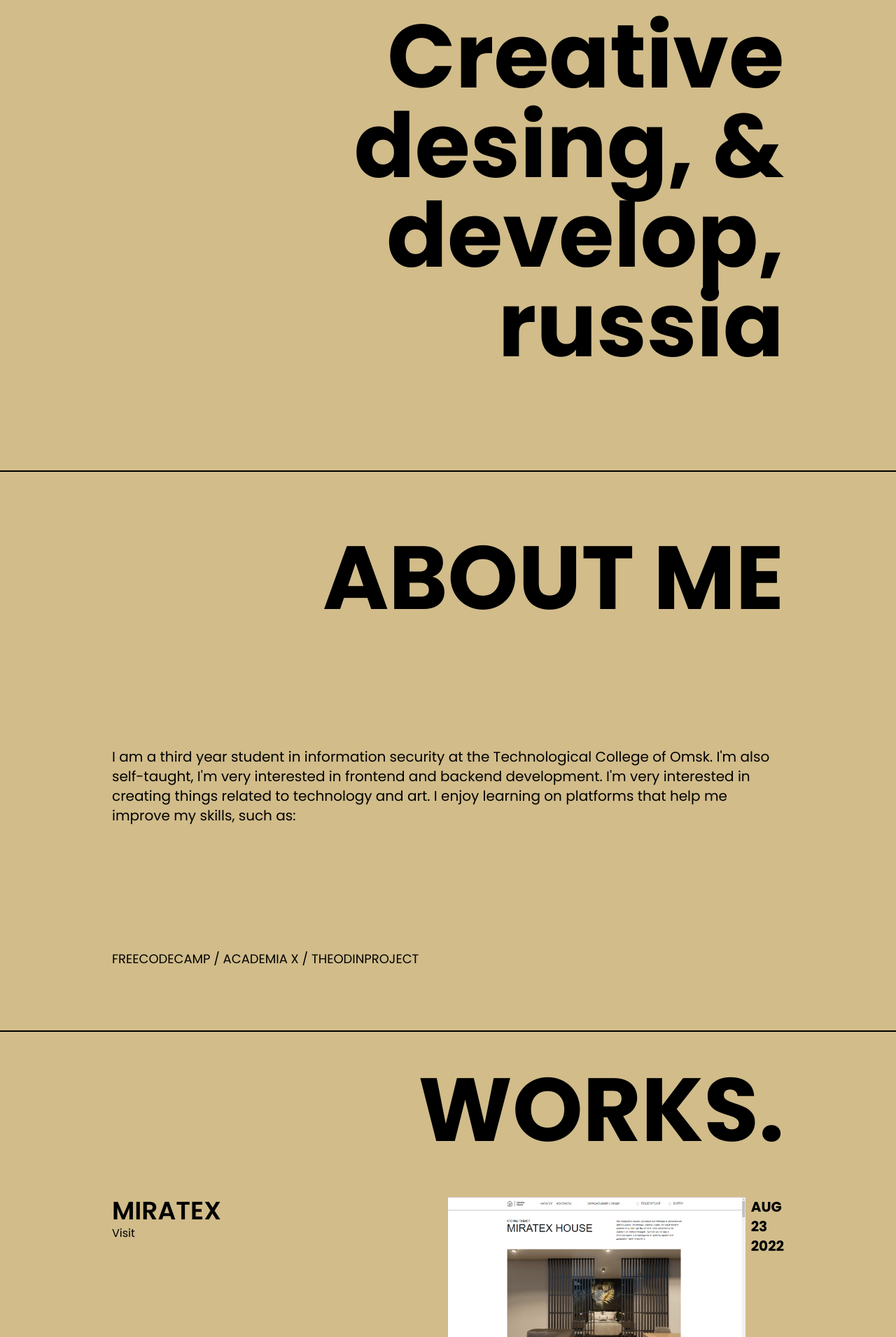
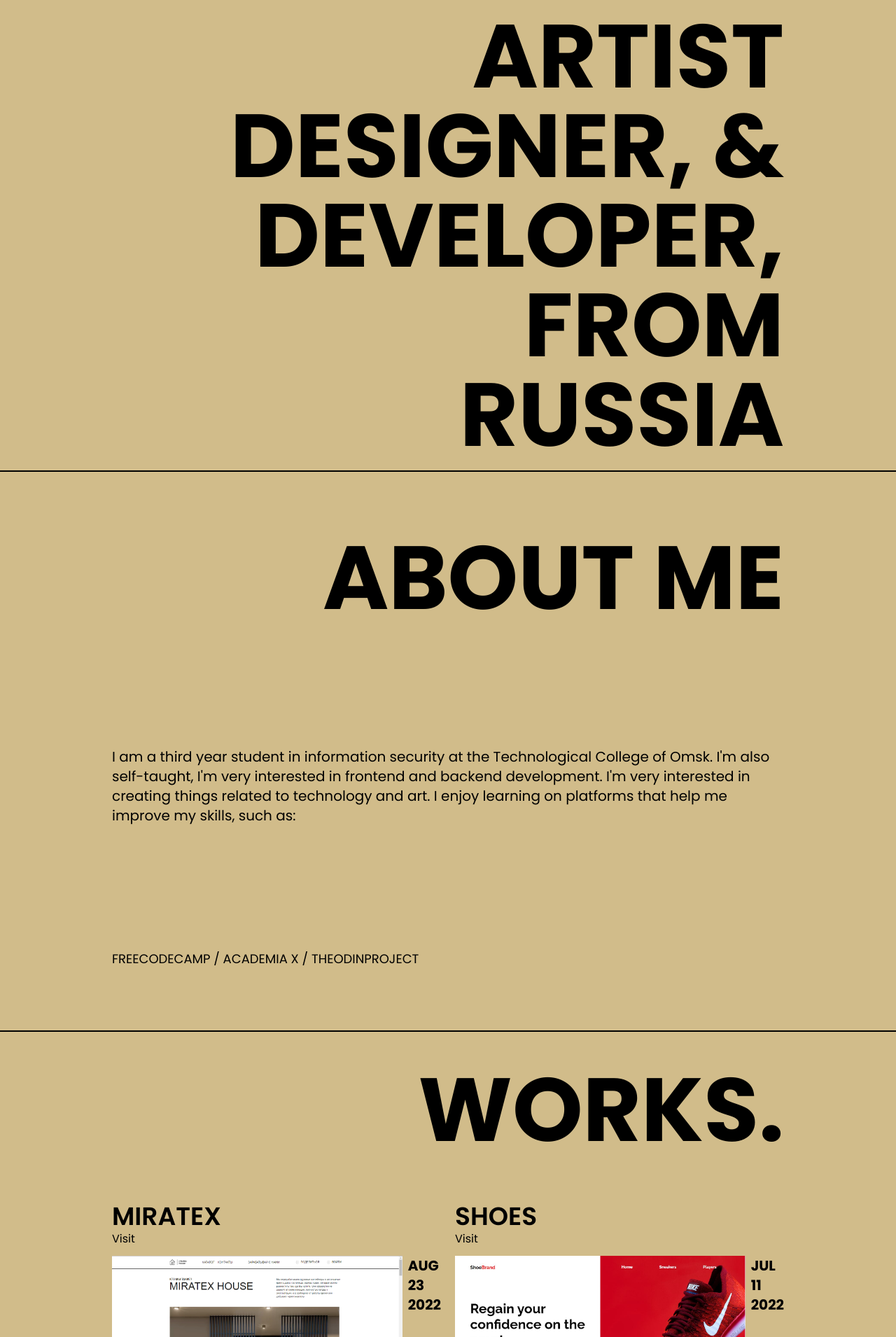
Before and after one commit to latushko1/Egor-homepage, a Next.js app: page / in a window 1280 px wide. Shown: the part 190-2100 px from the top of the page at 70% size. Built offline with nearby package versions, Linux system fonts and the light colour scheme.

Commit message:
added anomation

```diff
--- a/components/footer.js
+++ b/components/footer.js
@@ -5,15 +5,15 @@ function Footer() {
   return (
     <div>
         <footer className='grid grid-cols-2 md:grid-cols-[180px_1fr_180px] bg-primary'>
-        <Link href='/'>
+        <Link href='#links'>
             <a className='flex align-middle items-center border-black border-r-2 justify-center py-4 text-xl uppercase font-bold'>
                 Latushko 1
             </a>
         </Link>
 
-        <Link href='/'>
+        <Link href='#links'>
             <a className='md:col-start-3 md:border-l-2 border-black flex gap-2 text-lg justify-center items-center
-            bg-yellow-300 hover:bg-yellow-500 ease-in-out duration-100'>
+            bg-primary hover:bg-yellow-500 ease-in-out duration-100'>
                  <svg xmlns="http://www.w3.org/2000/svg" fill="none" viewBox="0 0 24 24" strokeWidth={1.5} stroke="currentColor" className="w-6 h-6">
             <path strokeLinecap="round" strokeLinejoin="round" d="M17.25 8.25L21 12m0 0l-3.75 3.75M21 12H3" />
             </svg>
--- a/components/header.js
+++ b/components/header.js
@@ -1,9 +1,20 @@
 import Link from 'next/link'
 import React from 'react'
+import { motion } from 'framer-motion'
 
 function Header() {
   return (
-    <header className='grid grid-cols-2 md:grid-cols-[180px_1fr_180px] border-2 border-black bg-primary'>
+    <motion.header
+    initial={{
+        y: -50,
+        opacity:0,
+    }}
+    animate={{
+        y: 0,
+        opacity:1,
+        }}
+    transition={{ duration: 0.5 }}
+    className='grid grid-cols-2 md:grid-cols-[180px_1fr_180px] border-2 border-black bg-primary'>
 
         <Link href='/'>
             <a className='flex align-middle items-center border-black border-r-2 justify-center py-4 text-xl uppercase font-bold'>
@@ -11,7 +22,7 @@ function Header() {
             </a>
         </Link>
 
-        <Link href='/'>
+        <Link href='links'>
             <a className='md:col-start-3 md:border-l-2 border-black flex gap-2 text-lg justify-center items-center
             bg-primary hover:bg-yellow-500 ease-in-out duration-100 '>
             <svg xmlns="http://www.w3.org/2000/svg" fill="none" viewBox="0 0 24 24" strokeWidth={1.5} stroke="currentColor" className="w-6 h-6">
@@ -57,7 +68,7 @@ function Header() {
                 </li>
             </ul>
         </nav>
-    </header>
+    </motion.header>
   )
 }
 
--- a/package.json
+++ b/package.json
@@ -9,6 +9,7 @@
     "lint": "next lint"
   },
   "dependencies": {
+    "framer-motion": "^7.3.5",
     "next": "12.3.0",
     "react": "18.2.0",
     "react-dom": "18.2.0",
--- a/pages/links.js
+++ b/pages/links.js
@@ -1,23 +1,36 @@
 import React from 'react'
 import Link from 'next/link'
+import { motion } from 'framer-motion'
 
 function Links() {
   return (
-    <div id='links' className='border-b-2 border-black'>
+    <motion.div
+    initial={{
+        opacity: 0,
+        y:-30 }}
+        whileInView={{
+        opacity: 1,
+        y:0,
+        }}
+        viewport={{
+            amount:0.5
+        }}
+
+    id='links' className='border-b-2 border-black'>
         <h1 className='container text-black text-6xl uppercase font-bold lg:text-9xl text-right mt-12'>
                     links.
                 </h1>
         <div className='container mt-10 mr-10 min-h-[80vh]'>
             <ul>
                 <li>
-                    <Link href='/'>
+                    <Link href='https://www.pinterest.com/latushko1/'>
                         <a className='text-xl uppercase font-bold hover:underline'>
                             Instagram
                         </a>
                     </Link>
 
                    <li>
-                    <Link href='/'>
+                    <Link href='https://vk.com/latushko1'>
                             <a className='text-xl uppercase font-bold hover:underline'>
                                 VK
                             </a>
@@ -25,7 +38,7 @@ function Links() {
                    </li>
 
                    <li>
-                    <Link href='/'>
+                    <Link href='https://github.com/latushko1/'>
                             <a className='text-xl uppercase font-bold hover:underline'>
                                 github
                             </a>
@@ -37,7 +50,7 @@ function Links() {
 
 
 
-    </div>
+    </motion.div>
   )
 }
 
--- a/pages/main.js
+++ b/pages/main.js
@@ -1,19 +1,41 @@
 import React from 'react'
+import { motion } from 'framer-motion'
 
 
 function Main() {
   return (
 
     <div>
-        <div className='min-h-screen border-b-2 border-black grid place-items-center'>
+        <div className='min-h-screen border-b-2 border-black grid place-items-center uppercase'>
             <div className='container'>
-                <h1 className='text-black text-6xl uppecase font-bold lg:text-9xl text-right  '>
-                    Creative <span>desing,</span> & develop, <br/> russia
-                </h1>
+                <motion.h1
+                    initial={{
+                        y: -50,
+                        opacity:0,
+                    }}
+                    animate={{
+                        y: 0,
+                        opacity:1,
+                        }}
+                    transition={{ duration: 0.5 }}
+                className='text-black text-5xl uppecase font-bold lg:text-9xl text-right'>
+                    Digital Artist <span>Designer,</span> & Developer, <br/> from <br/> russia
+                </motion.h1>
             </div>
         </div>
 
-        <div id='about' className='min-h-screen border-b-2 border-black grid place-items-center '>
+        <motion.div
+            initial={{
+            opacity: 0,
+            y:-30 }}
+            whileInView={{
+            opacity: 1,
+            y:0,
+            }}
+            viewport={{
+                amount:0.5
+            }}
+        id='about' className='min-h-screen border-b-2 border-black grid place-items-center '>
             <h3 className='container text-black text-6xl uppercase font-bold lg:text-9xl text-right'>
                 About me
             </h3>
@@ -27,7 +49,7 @@ function Main() {
                 FreeCodeCamp / Academia X / TheOdinProject
             </span>
 
-        </div>
+        </motion.div>
     </div>
   )
 }
--- a/pages/works.js
+++ b/pages/works.js
@@ -1,20 +1,31 @@
 import React from 'react'
 import Image from 'next/image'
 import Link from 'next/link'
-import {Miratex} from '../src/files'
 import { portfolioData } from '../data'
+import { motion } from 'framer-motion'
 
 function Works() {
   return (
-    <div id='works'>
+    <motion.div
+    initial={{
+        opacity: 0,
+        y:-30 }}
+        whileInView={{
+        opacity: 1,
+        y:0,
+        }}
+        viewport={{
+            amount:0.1
+        }}
+    id='works'>
         <h1 className='container text-black text-6xl uppercase font-bold lg:text-9xl text-right my-12'>
                     works.
         </h1>
         <div className='min-h-screen border-b-2 border-black pb-12'>
-            <div className='container grid mt-3 md:grid-cols-2 '>
+            <div className='container grid mt-3 md:grid-cols-2 gap-5'>
                 {portfolioData.map((item)=>(
-                    <>
-                    <div>
+                    <div className='border-b-2 border-black'>
+                    <div className='pt-2'>
                         <h1 className='text-black text-4xl uppercase font-semibold  mt-3'>
                             {item.title}
                         </h1>
@@ -25,20 +36,20 @@ function Works() {
                             </a>
                         </Link>
                     </div>
-                    <div className='flex gap-2  mt-3'>
+                    <div className='flex gap-2 pb-2  mt-3'>
                             <Image src={item.thumbnail} size='3rem' />
                             <h3 className='font-bold text-xl uppercase'>
                                 {item.des1} <br /> {item.des2}
                             </h3>
                         </div>
-                    </>
+                    </div>
                 ))}
             </div>
         </div>
 
 
 
-    </div>
+    </motion.div>
   )
 }
 
```
Also changed, not shown: 1 other file (tests, documents, lock files or other folders).
